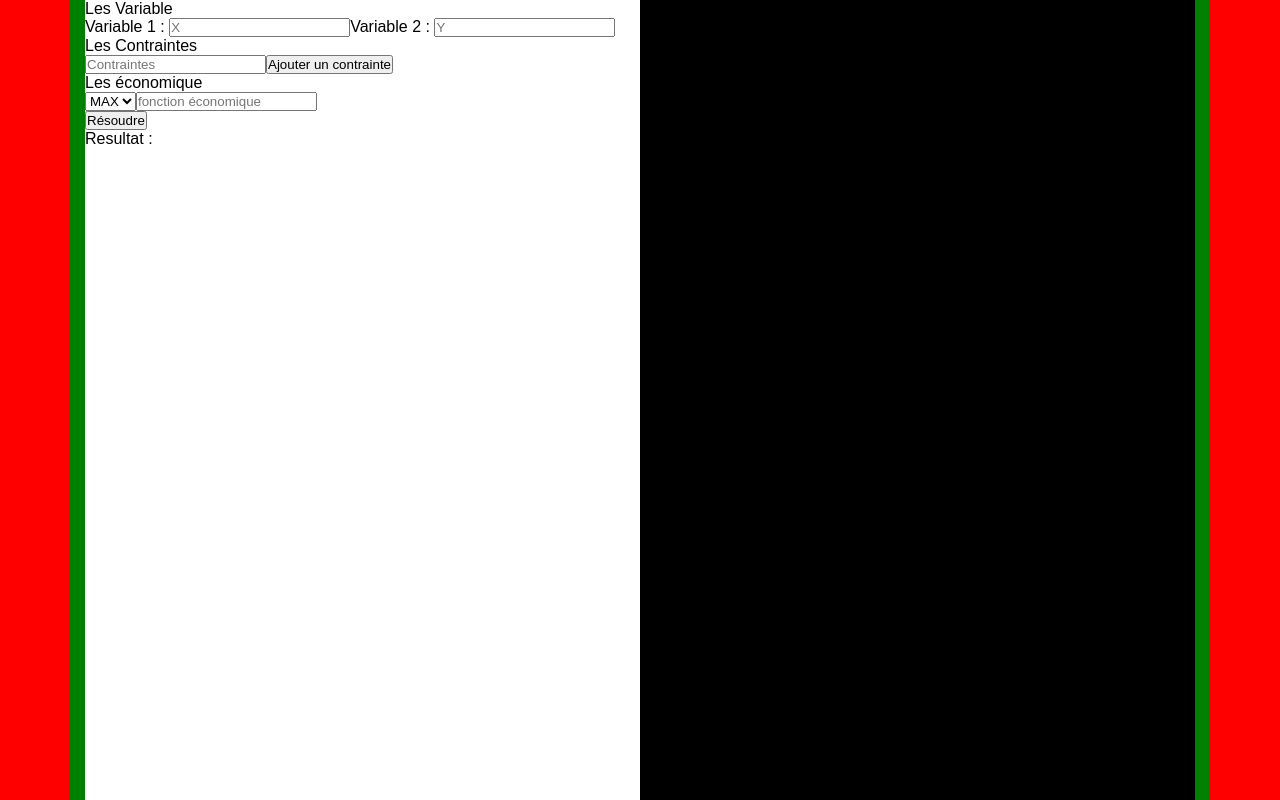
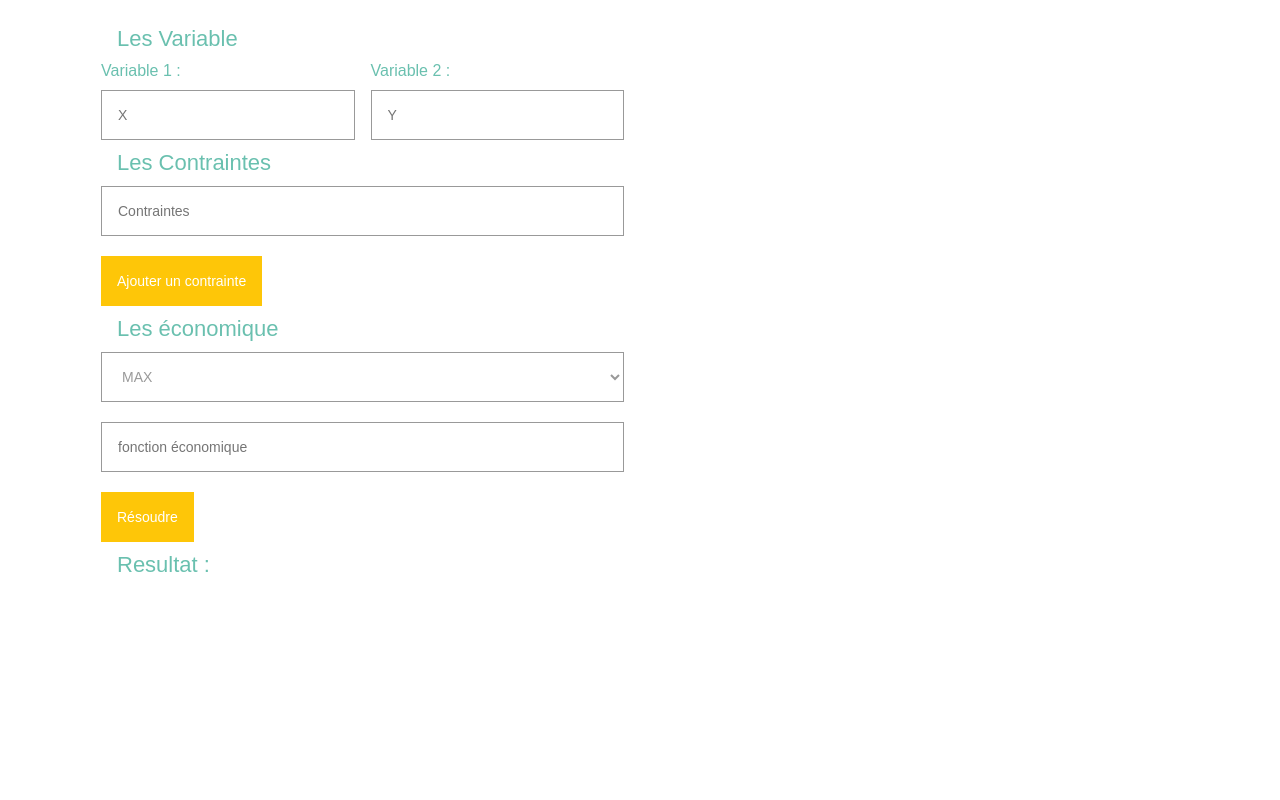
Before and after one commit to Nomentsafiidy/PLgraphe, an Angular app: page /plgraphe in a window 1280 px wide. Built offline with nearby package versions, Linux system fonts and the light colour scheme.

Commit message:
feat plgraphe: simple style

```diff
--- a/src/app/pages/plgraphe/plgraphe.page.html
+++ b/src/app/pages/plgraphe/plgraphe.page.html
@@ -1,29 +1,33 @@
 <div class="container pl_container">
   <div class="pl_left_container">
-    <div class="pl_variable">
-      <div>Les Variable</div>
-      <label for="">Variable 1 : </label>
-      <input type="text" placeholder="X" />
-      <label for="">Variable 2 : </label>
-      <input type="text" placeholder="Y" />
+    <div class="f_text_primary pl_subtitle my_10">Les Variable</div>
+    <div class="pl_variable_container">
+      <div class="pl_variable">
+        <label class="f_text_primary" for="var1">Variable 1 : </label>
+        <input class="f_input" type="text" id="var1" placeholder="X" />
+      </div>
+      <div>
+        <label class="f_text_primary" for="var2">Variable 2 : </label>
+        <input class="f_input" type="text" id="var2" placeholder="Y" />
+      </div>
     </div>
-    <div class="pl_contrainte">
-      <div for="">Les Contraintes</div>
-      <input type="text" placeholder="Contraintes" />
-      <button>Ajouter un contrainte</button>
+    <div class="f_text_primary pl_subtitle">Les Contraintes</div>
+    <div class="pl_contrainte_container">
+      <input class="f_input" type="text" placeholder="Contraintes" />
+      <button class="f_btn_warning">Ajouter un contrainte</button>
     </div>
+    <div class="f_text_primary pl_subtitle">Les économique</div>
     <div class="pl_func_economique">
-      <div for="">Les économique</div>
-      <select value="max">
+      <select class="f_input" value="max">
         <option value="max">MAX</option>
         <option value="min">MIN</option>
       </select>
-      <input type="text" placeholder="fonction économique" />
+      <input class="f_input" type="text" placeholder="fonction économique" />
     </div>
-    <div>
-      <button>Résoudre</button>
+    <div class="">
+      <button class="f_btn_warning">Résoudre</button>
     </div>
-    <div class="pl_resultat">
+    <div class="f_text_primary pl_subtitle">
       <span> Resultat :</span>
     </div>
   </div>
--- a/src/app/pages/plgraphe/plgraphe.page.scss
+++ b/src/app/pages/plgraphe/plgraphe.page.scss
@@ -0,0 +1,3 @@
+.my_10 {
+  margin: 10px 0px;
+}
--- /dev/null
+++ b/src/assets/scss/form.scss
@@ -0,0 +1,73 @@
+@import "./theme.scss";
+.f_input {
+  height: 50px;
+  width: 100%;
+  border-radius: 0px;
+  padding: 0px 16px;
+  margin: 10px 0px;
+  background-color: white !important;
+  border: 1px solid #999999;
+  font-size: 14px;
+  color: #999999;
+  &:focus {
+    outline: none;
+    border: 1px solid var(--warning-color);
+  }
+}
+
+.f_btn_warning {
+  height: 50px;
+  padding: 0px 16px;
+  margin: 10px 0px;
+  background-color: var(--warning-color);
+  color: white;
+  font-size: 14px;
+  border-radius: 0px;
+  border: none;
+  transition: background-color 0.5s;
+  &:hover {
+    background-color: darken(#fec608, 9);
+  }
+  &:focus {
+    outline: none;
+  }
+  &:disabled {
+    background-color: lighten(#fec608, 10);
+  }
+}
+
+.f_btn_danger {
+  height: 50px;
+  padding: 0px 16px;
+  margin: 10px 0px;
+  background-color: var(--negative-color);
+  color: white;
+  font-size: 14px;
+  border-radius: 0px;
+  border: none;
+  transition: background-color 0.5s;
+  &:hover {
+    background-color: darken(#c10015, 9);
+  }
+  &:focus {
+    outline: none;
+  }
+  &:disabled {
+    background-color: lighten(#c10015, 10);
+  }
+}
+
+.f_text_primary {
+  align-self: center;
+  color: var(--primary-color);
+}
+
+.f_text_danger {
+  align-self: center;
+  color: var(--negative-color);
+}
+
+.f_text_success {
+  align-self: center;
+  color: var(--positive-color);
+}
--- a/src/assets/scss/plgraphe.scss
+++ b/src/assets/scss/plgraphe.scss
@@ -1,3 +1,8 @@
+*,
+html {
+  font-family: Arial, Helvetica, sans-serif;
+}
+
 :root {
   --margin-16: 16px;
 }
@@ -9,13 +14,11 @@ html {
 }
 
 .fullscreen {
-  background-color: red;
   height: 100%;
   overflow: hidden;
 }
 
 .container {
-  background: green;
   height: 100%;
   overflow: hidden;
 }
@@ -28,10 +31,25 @@ html {
 .pl_container .pl_left_container {
   width: 50%;
   height: 100%;
-  background: white;
+  padding: 16px;
 }
 .pl_container .pl_right_container {
   width: 50%;
   height: 100%;
-  background: black;
 }
+
+.pl_variable_container {
+  display: flex;
+  flex-direction: row;
+  .pl_variable {
+    margin-right: 16px;
+  }
+}
+.pl_contrainte_container {
+}
+.pl_func_economique {
+}
+.pl_subtitle {
+  padding-left: 16px;
+  font-size: 22px;
+}
--- /dev/null
+++ b/src/assets/scss/theme.scss
@@ -0,0 +1,12 @@
+:root {
+  --dark-primary: #027be3;
+  --dark-secondary: #26a69a;
+  --dark-accent: #9c27b0;
+  --dark-color: #1d1d1d;
+  --positive-color: #21ba45;
+  --negative-color: #c10015;
+  --info-color: #31ccec;
+  --warning-color: #fec608;
+  --primary-color: #6ac0af;
+  --light-color: #f1f5f9;
+}
--- a/src/styles.scss
+++ b/src/styles.scss
@@ -2,3 +2,4 @@
 
 @import "src/assets/scss/grid.scss";
 @import "src/assets/scss/plgraphe.scss";
+@import "src/assets/scss/form.scss";
```
